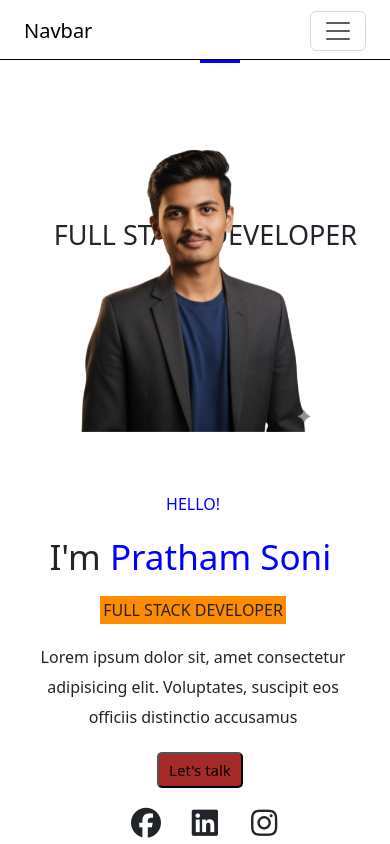
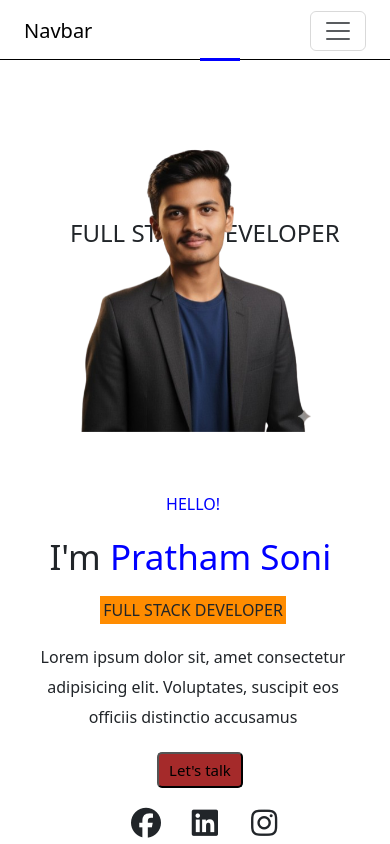
Before and after one commit to pratham933/pratice-portfolio-1, a plain HTML site: page index.html in a window 390 px wide. Drawn offline with nearby package versions, Linux system fonts and the light colour scheme.

Commit message:
change something

```diff
--- a/mobile.css
+++ b/mobile.css
@@ -16,7 +16,7 @@
         width: 40px;
         height: 3px;
         position: relative;
-        top: 60px;
+        top: 58px;
 
     }
 
@@ -81,9 +81,9 @@
         position: absolute;
         z-index: -1;
         top: 219px;
-        left: 30px;
-        font-size: 27px;
-        width: 90%;
+        text-align: center;
+        font-size: 24px;
+
     }
 
 }
```
